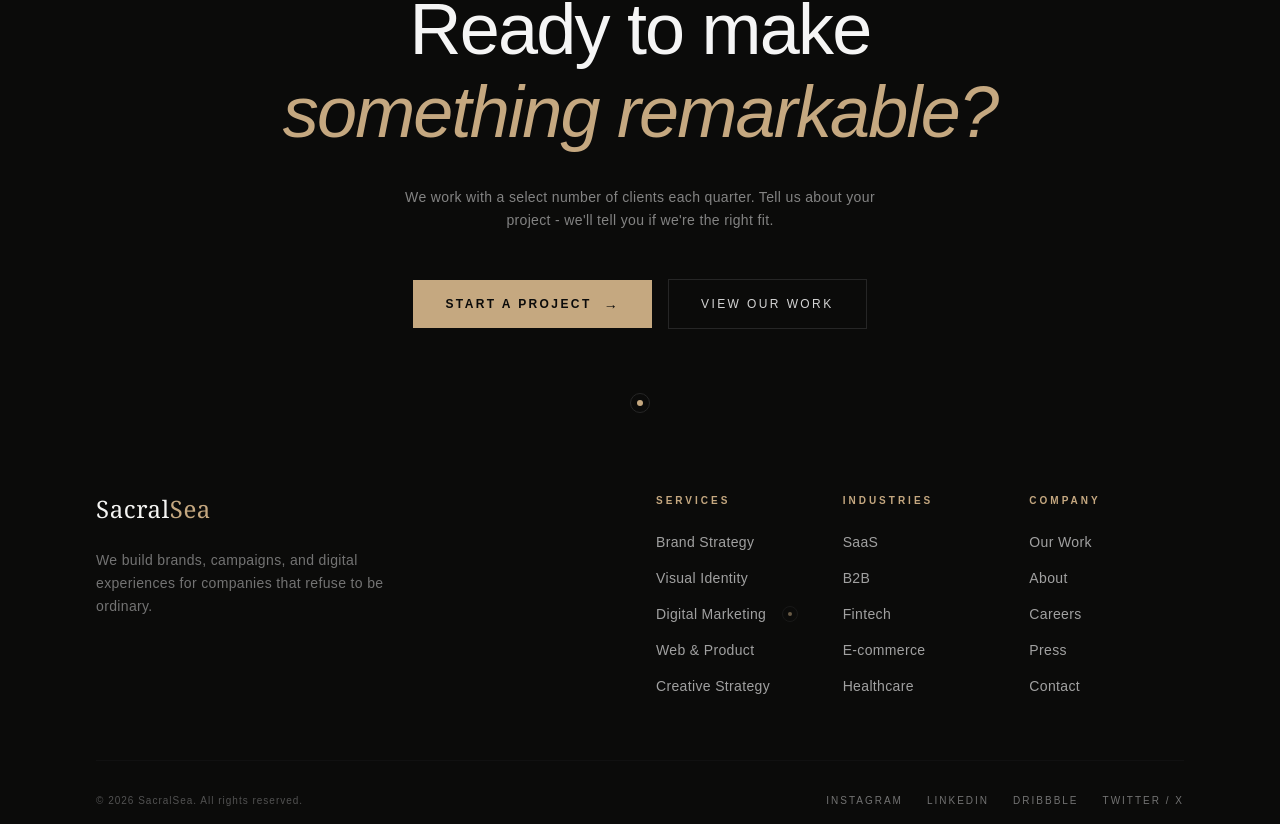
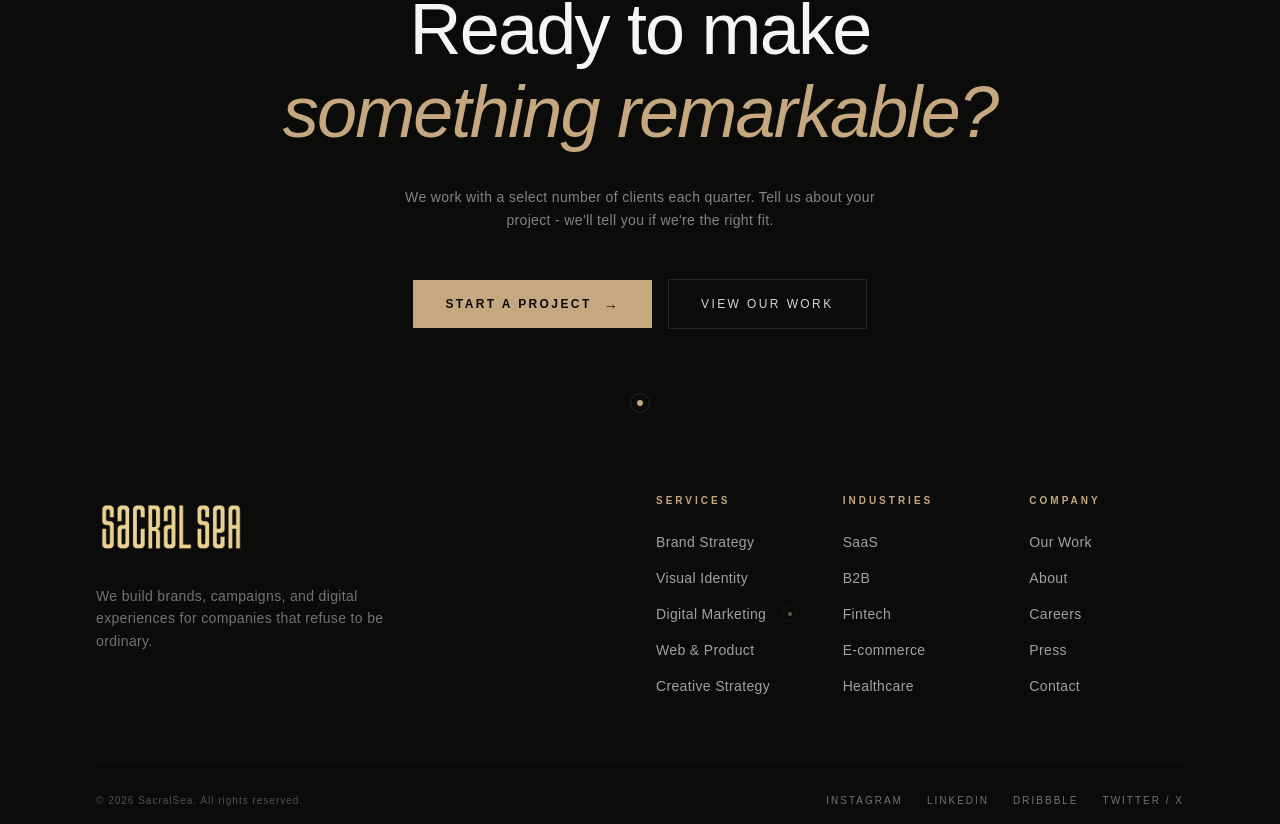
Before and after one commit to abhishek2001panwar/sacralsea, a Next.js app: page / in a window 1280 px wide. Shown: the part 6554-7378 px from the top of the page. Built offline with nearby package versions, Linux system fonts and the light colour scheme.

Commit message:
adds new logo

```diff
--- a/app/components/sections/footer.tsx
+++ b/app/components/sections/footer.tsx
@@ -1,3 +1,4 @@
+import Image from 'next/image';
 import React from 'react';
 
 interface FooterLink {
@@ -61,7 +62,12 @@ const Footer: React.FC = () => {
           {/* Brand/Bio Column */}
           <div className="lg:col-span-4 flex flex-col gap-6">
             <h3 className="font-serif text-xl md:text-2xl tracking-wide font-medium">
-              Sacral<span className="text-[#c5a880]">Sea</span>
+             <Image             src="/logo.png"
+                alt="SacralSea Logo"
+                width={150}
+                height={50}
+                className="object-contain"
+                />
             </h3>
             <p className="text-neutral-500 font-sans text-xs md:text-sm leading-relaxed max-w-sm tracking-wide">
               We build brands, campaigns, and digital experiences for companies that refuse to be ordinary.
```
